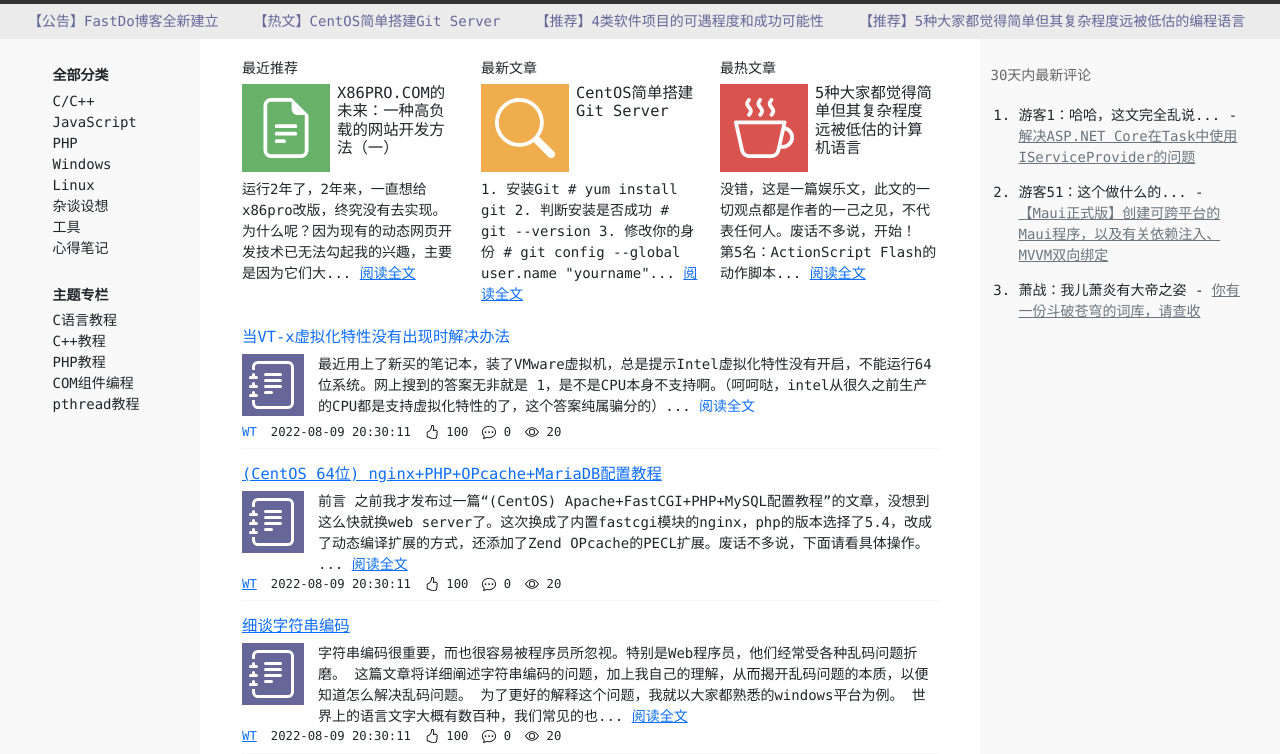
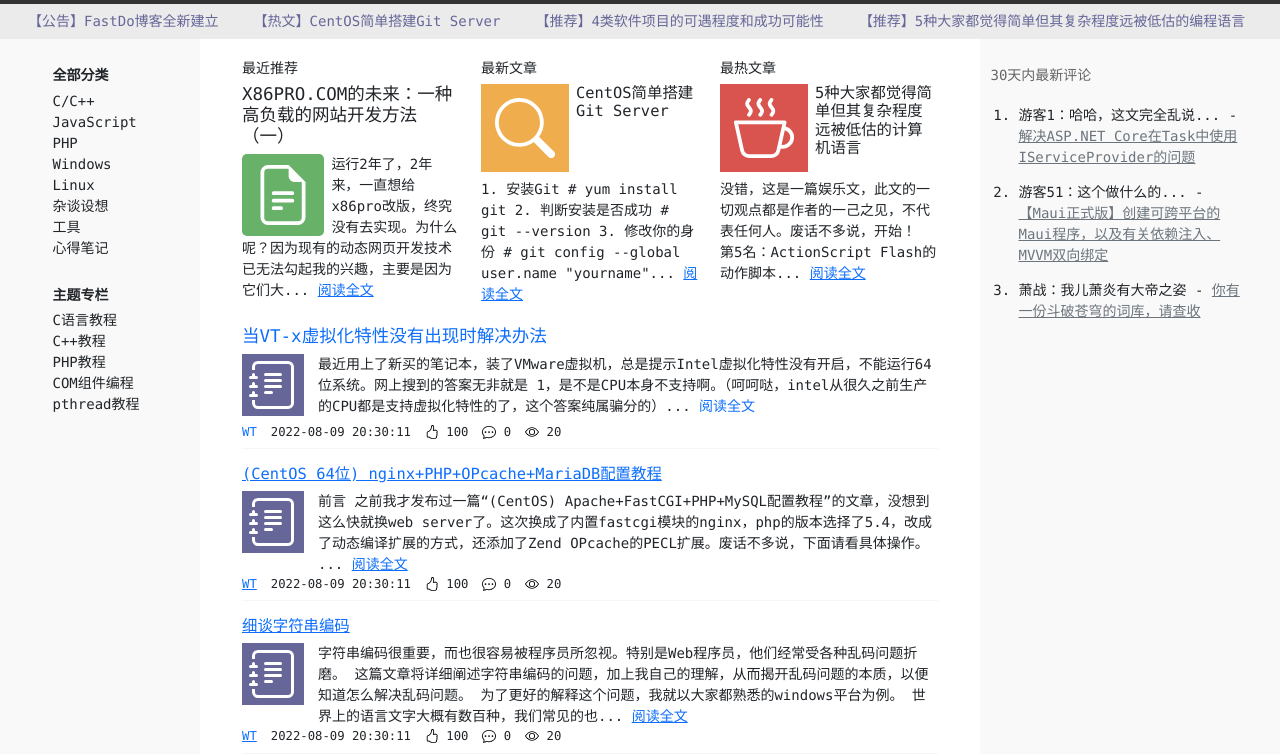
Before and after one commit to fastdo/blog, a plain HTML site: page index.html in a window 1280 px wide. Shown: the part 46-800 px from the top of the page. Drawn offline with Linux system fonts and the light colour scheme.

Commit message:
Signed-off-by: WT <zth555@qq.com>

```diff
--- a/index.html
+++ b/index.html
@@ -127,15 +127,14 @@
                     <div class="col-lg-4 mt-4">
                         <div>
                             <h6>最近推荐</h6>
-                            <div class="d-flex">
-                                <div class="p-3 mb-2 me-2" style="background-color: #67B168; color: white;"><svg xmlns="http://www.w3.org/2000/svg" width="60" height="60" fill="currentColor" class="bi bi-file-earmark-text" viewBox="0 0 16 16">
+                            <h5 class="card-title">X86PRO.COM的未来：一种高负载的网站开发方法（一）</h5>
+                            <div>
+                                <div style="background-color: #67B168; color: white; float: left; padding: 0.8rem; margin: 0 0.5rem 0.11rem 0; border-radius: 0.35rem;"><svg xmlns="http://www.w3.org/2000/svg" width="60" height="60" fill="currentColor" class="bi bi-file-earmark-text" viewBox="0 0 16 16">
   <path d="M5.5 7a.5.5 0 0 0 0 1h5a.5.5 0 0 0 0-1h-5zM5 9.5a.5.5 0 0 1 .5-.5h5a.5.5 0 0 1 0 1h-5a.5.5 0 0 1-.5-.5zm0 2a.5.5 0 0 1 .5-.5h2a.5.5 0 0 1 0 1h-2a.5.5 0 0 1-.5-.5z"/>
   <path d="M9.5 0H4a2 2 0 0 0-2 2v12a2 2 0 0 0 2 2h8a2 2 0 0 0 2-2V4.5L9.5 0zm0 1v2A1.5 1.5 0 0 0 11 4.5h2V14a1 1 0 0 1-1 1H4a1 1 0 0 1-1-1V2a1 1 0 0 1 1-1h5.5z"/>
 </svg></div>
-                                <h6 class="card-title" style="font-size: 1.1rem;">X86PRO.COM的未来：一种高负载的网站开发方法（一）</h6>
-
+                                <p class="card-text">运行2年了，2年来，一直想给x86pro改版，终究没有去实现。为什么呢？因为现有的动态网页开发技术已无法勾起我的兴趣，主要是因为它们大... <a href="#">阅读全文</a></p>
                             </div>
-                            <p class="card-text">运行2年了，2年来，一直想给x86pro改版，终究没有去实现。为什么呢？因为现有的动态网页开发技术已无法勾起我的兴趣，主要是因为它们大... <a href="#">阅读全文</a></p>
                         </div>
                     </div>
                     <div class="col-lg-4 mt-4">
@@ -168,7 +167,7 @@
                 </div>
 
                 <div class="mt-4 pb-2" style="border-bottom: 1px solid #f6f6f6;">
-                    <h5><a href="#" class="text-decoration-none" style="font-size: 1.1rem;">当VT-x虚拟化特性没有出现时解决办法</a></h5>
+                    <h5><a href="#" class="text-decoration-none">当VT-x虚拟化特性没有出现时解决办法</a></h5>
                     <div>
                         <div style="float: left; background-color: #666699; color: white;" class="p-2 me-3 mb-2"><svg xmlns="http://www.w3.org/2000/svg" width="48" height="48" fill="currentColor" class="bi bi-journal-text" viewBox="0 0 16 16">
   <path d="M5 10.5a.5.5 0 0 1 .5-.5h2a.5.5 0 0 1 0 1h-2a.5.5 0 0 1-.5-.5zm0-2a.5.5 0 0 1 .5-.5h5a.5.5 0 0 1 0 1h-5a.5.5 0 0 1-.5-.5zm0-2a.5.5 0 0 1 .5-.5h5a.5.5 0 0 1 0 1h-5a.5.5 0 0 1-.5-.5zm0-2a.5.5 0 0 1 .5-.5h5a.5.5 0 0 1 0 1h-5a.5.5 0 0 1-.5-.5z"/>
```
